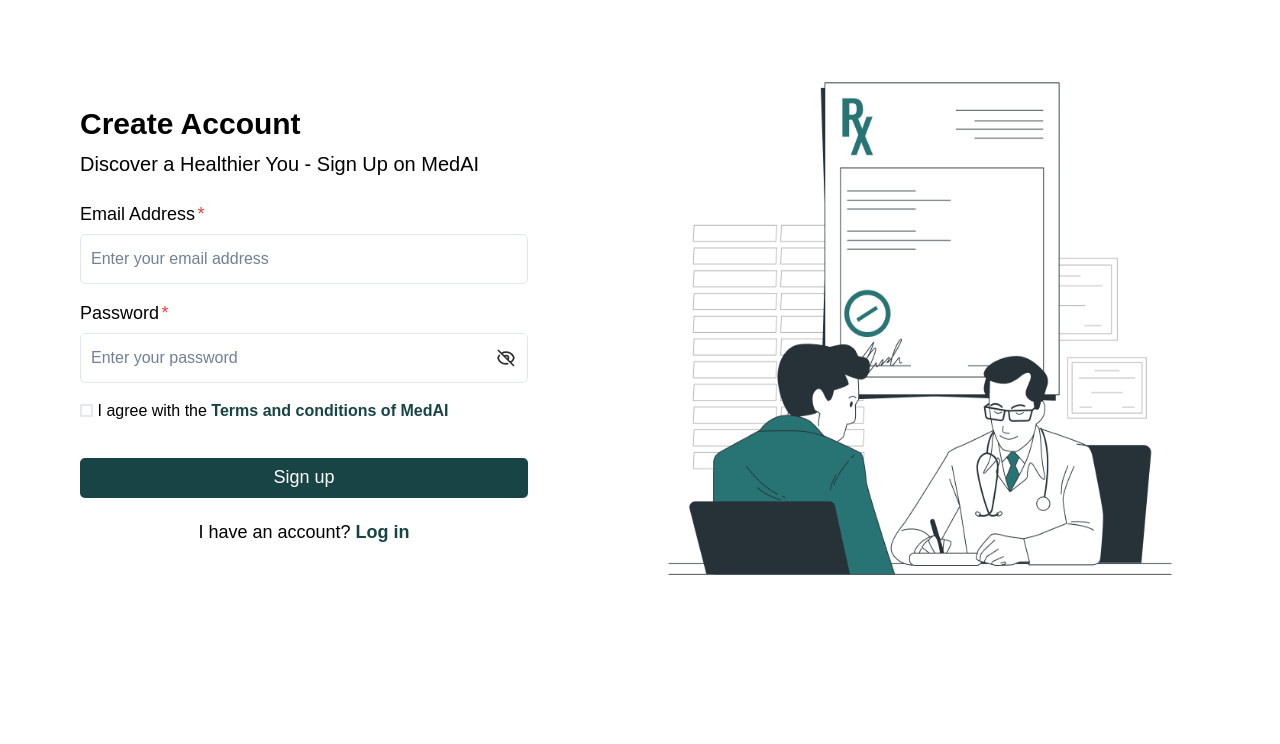
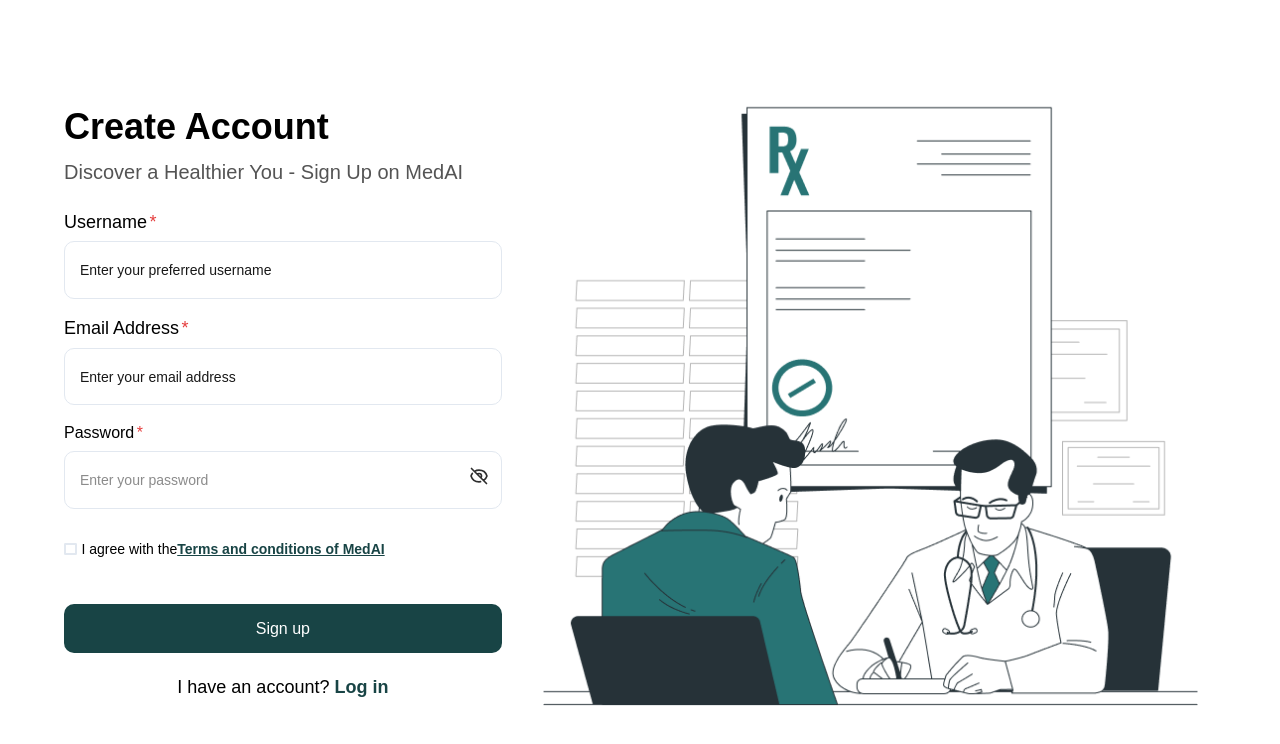
Before and after one commit to SapphireHacks/afrihacks2023-medai-frontend, a Next.js app: page /auth/signup in a window 1280 px wide. Shown: the top 744 px of the page. Built offline with nearby package versions, Linux system fonts and the light colour scheme.

Commit message:
add required username field to signup form

```diff
--- /dev/null
+++ b/src/components/auth/Inputs.tsx
@@ -0,0 +1,113 @@
+import { Button, FormControl, FormLabel, IconButton, Input, InputGroup, InputProps, InputRightElement, useBoolean } from "@chakra-ui/react";
+import { ForwardedRef, HTMLAttributes, MutableRefObject, forwardRef, useState } from "react";
+import EyeOffIcon from '@/assets/icons/eyeOff';
+import { Children } from "@/types";
+
+function AuthInput({ labelText, isRequired, inputRef, ...props }: HTMLAttributes<HTMLInputElement> & InputProps & {
+  labelText: string
+  inputRef: MutableRefObject<HTMLInputElement>
+}){
+  return(
+    <FormControl isRequired>
+      <FormLabel fontSize="lg">{labelText}</FormLabel>
+      <Input
+        _focusWithin={{ outline: "0", border: "1px solid", borderColor: "primary.800", boxShadow: "0" }}
+        _focusVisible={{ outline: "0", border: "1px solid", borderColor: "primary.800", boxShadow: "0" }}
+        borderRadius="1rem"
+        h="unset"
+        ref={inputRef}
+        fontSize="1.6rem"
+        color="#181818"
+        _placeholder={{ color: "currentColor", fontSize: "1.4rem" }}
+        p="1.5rem"
+        {...props}
+      />
+    </FormControl>
+  )
+}
+
+
+
+export function PasswordInput({ labelText, isRequired, inputRef, ...props }: HTMLAttributes<HTMLInputElement> & InputProps & {
+  labelText: string
+  inputRef: MutableRefObject<HTMLInputElement>
+}){
+  const [showPassword, setShowPassword] = useState(false);
+
+  return (
+    <FormControl isRequired>
+      <FormLabel fontSize="1.6rem">Password</FormLabel>
+      <InputGroup size="md">
+        <Input
+          p="1.5rem"
+          {...props}
+          onChange={props.onChange}
+          value={props.value}
+          type={showPassword ? 'text' : 'password'}
+          _focusWithin={{ outline: "0", border: "1px solid",  borderColor: "primary.800", boxShadow: "0" }}
+          _focusVisible={{ outline: "0", border: "1px solid",  borderColor: "primary.800", boxShadow: "0" }}
+          borderRadius="1rem"
+          h="unset"
+          ref={inputRef}
+          fontSize="1.6rem"
+          color="#18181880"
+          _placeholder={{ color: "currentColor", fontSize: "1.4rem"}}
+        />
+        <InputRightElement width="4.5rem" mt="1.25rem">
+          <IconButton
+            type="button"
+            bg="transparent"
+            h="1.5rem"
+            aria-label="hide password"
+            icon={<EyeOffIcon />}
+            onClick={() => setShowPassword(prev => !prev)}
+            _hover={{ bg: 'transparent' }}
+          />
+        </InputRightElement>
+      </InputGroup>
+    </FormControl>
+  )
+}
+
+export const SubmitButton = ({ children, loading }: {
+  children: Children["children"]
+  loading?: boolean
+}) => {
+  return (
+    <Button
+      type="submit"
+      py="1.5rem"
+      px="1rem"
+      borderRadius="1rem"
+      fontSize="1.6rem"
+      fontWeight="400"
+      bg="primary.900"
+      mt="2rem"
+      h="unset"
+      w="100%"
+      color="white"
+      _hover={{ bg: 'primary.700' }}
+      isLoading={loading}
+      cursor="pointer"
+    >
+      {children}
+    </Button>
+  )
+}
+
+
+export const BasicInput = forwardRef<HTMLInputElement, InputProps & { labelText: string }>(
+  ({ ...props }: any, ref: ForwardedRef<HTMLInputElement>) => {
+    return (
+      <AuthInput {...props} inputRef={ref}/>
+    );
+  },
+);
+
+export const PasswordTypeInput = forwardRef<HTMLInputElement, InputProps & {labelText: string}>(
+  ({ ...props }: any, ref: ForwardedRef<HTMLInputElement>) => {
+    return (
+      <PasswordInput {...props} inputRef={ref}/>
+    );
+  },
+);
--- /dev/null
+++ b/src/components/auth/Layout.tsx
@@ -0,0 +1,41 @@
+import {
+  Box,
+  Flex,
+} from '@chakra-ui/react';
+import Image, { StaticImageData } from 'next/image';
+import { Children } from "@/types";
+
+const Layout = ({ children, imageAlt, imageSource }: Children & {
+  imageSource: StaticImageData | string
+  imageAlt: string
+}) => {
+
+
+  return (
+    <Flex w="100dvw" minH="100dvh" justify="center" align="center">
+      <Flex
+        justifyContent={{md: "space-between"}}
+        align={{md: "center"}}
+        w="90%"
+        mx="auto"
+        flexDir={{ base: 'column-reverse', md: 'row' }}>
+        <Box textAlign={{ base: 'center', md: 'left' }} flexGrow="1" maxW={{md:"38%"}}>
+          {children}
+        </Box>
+        <Box as={Flex} flexGrow="1" maxW={{ md: "60%" }} h={{ base: "30vh", md: "calc(100dvh - 160px)" }}>
+          <Image
+            src={imageSource}
+            alt={imageAlt}
+            style={{
+              width: '100%',
+              height: "100%",
+              objectFit: "contain"
+            }}
+          />
+        </Box>
+      </Flex>
+    </Flex>
+  );
+};
+
+export default Layout;
--- /dev/null
+++ b/src/components/auth/Text.tsx
@@ -0,0 +1,27 @@
+import { Children } from "@/types";
+import {
+  Text
+} from '@chakra-ui/react';
+
+export const FormHeading = ({ children }: Children) => {
+  return (
+    <Text fontSize={{ base: "2.4rem", md: "3.6rem" }} fontWeight="600">
+      {children}
+    </Text>
+  )
+}
+
+export const Paragraph = ({ children }: Children) => {
+  return (
+    <Text
+      fontSize={{
+        base: '1.4rem',
+        md: '2rem'
+      }}
+      fontWeight="400"
+      color="text.300"
+    >
+      {children}
+    </Text>
+  )
+}
--- a/src/pages/auth/signup.tsx
+++ b/src/pages/auth/signup.tsx
@@ -1,39 +1,28 @@
 import {
-  Box,
-  Button,
   Checkbox,
   Flex,
-  FormControl,
-  FormLabel,
-  IconButton,
-  Input,
-  InputGroup,
-  InputRightElement,
+  VStack,
   Text
 } from '@chakra-ui/react';
-import Image from 'next/image';
 import SignUpImage from '@/assets/images/signup-image.png';
-import EyeOffIcon from '@/assets/icons/eyeOff';
-import { useState } from 'react';
 import Link from 'next/link';
 import urls from '../../services/urls';
 import useAxios from '@/hooks/use-axios';
 import { SubmitHandler, useForm } from 'react-hook-form';
 import toast from 'react-hot-toast';
-import { useRouter } from 'next/router';
+import { BasicInput, PasswordTypeInput, SubmitButton } from "@/components/auth/Inputs";
+import { FormHeading, Paragraph } from "@/components/auth/Text";
+import Layout from "@/components/auth/Layout";
 
 const SignUp = () => {
-  const [showPassword, setShowPassword] = useState(false);
-  const handleClick = () => setShowPassword(!showPassword);
-  const router = useRouter();
-
   const { loading, makeRequest } = useAxios();
 
   const formHook = useForm({
     defaultValues: {
       email: '',
       password: '',
-      hasAcceptedAppTermsOfService: false
+      hasAcceptedAppTermsOfService: false,
+      userName: ''
     }
   });
 
@@ -46,6 +35,7 @@
   const submit: SubmitHandler<{
     email: string;
     password: string;
+    userName: string
   }> = async (data: any) => {
     if (!data) return;
 
@@ -74,63 +64,28 @@
   };
 
   return (
-    <Flex
-      pt="6rem"
-      justifyContent="space-between"
-      flexDir={{
-        base: 'column-reverse',
-        md: 'row'
-      }}
-      px={{
-        base: '0',
-        md: '8rem'
-      }}
-    >
-      <Box
-        w={{
-          base: '90%',
-          md: '50%'
-        }}
-        mx={{
-          base: '2rem',
-          md: 'unset'
-        }}
-        mt="4rem"
-      >
-        <Box
-          w={{
-            base: '100%',
-            md: '80%'
-          }}
-          textAlign={{
-            base: 'center',
-            md: 'unset'
-          }}
-          mb="4rem"
-        >
-          <Text fontSize="3xl" fontWeight="550">
-            Create Account
-          </Text>
-          <Text
-            fontSize={{
-              base: 'base',
-              md: 'xl'
-            }}
-            fontWeight="400"
-          >
-            Discover a Healthier You - Sign Up on MedAI
-          </Text>
-
-          <form onSubmit={handleSubmit(submit)}>
-            <Flex flexDir="column" mt="2rem" gap="1.5rem">
-              <FormControl isRequired>
-                <FormLabel fontSize="lg">Email Address</FormLabel>
-                <Input
+    <Layout imageSource={SignUpImage} imageAlt={"Signup Illustration"}>
+      <Flex w="100%" flexDir="column">
+        <FormHeading>Create Account</FormHeading>
+        <Paragraph>Discover a Healthier You - Sign Up on MedAI</Paragraph>
+        <VStack as="form" spacing="2.4rem" onSubmit={handleSubmit(submit)} w="100%" >
+          <Flex flexDir="column" mt="2rem" gap="1.5rem" w="full">
+            <BasicInput
+              labelText="Username"
+              placeholder="Enter your preferred username"
+              type="text"
+              {...register('userName', {
+                required: 'Username is required',
+                pattern: {
+                  value: /^[a-zA-Z\-]+$/,
+                  message: 'Entered value does not match username format'
+                }
+              })}
+            />
+            <BasicInput
+              labelText="Email Address"
+              placeholder="Enter your email address"
               type="email"
-                  h="5rem"
-                  borderRadius="0.5rem"
-                  fontSize="base"
-                  placeholder="Enter your email address"
               {...register('email', {
                 required: 'Email is required',
                 pattern: {
@@ -139,17 +94,10 @@
                 }
               })}
             />
-              </FormControl>
-              <FormControl isRequired>
-                <FormLabel fontSize="lg">Password</FormLabel>
-                <InputGroup size="md">
-                  <Input
-                    pr="4.5rem"
-                    type={showPassword ? 'text' : 'password'}
-                    h="5rem"
-                    borderRadius="0.5rem"
-                    fontSize="base"
+            <PasswordTypeInput
+              labelText="Password"
               placeholder="Enter your password"
+              type="password"
               {...register('password', {
                 required: 'Password is required',
                 minLength: {
@@ -158,82 +106,38 @@
                 }
               })}
             />
-                  <InputRightElement width="4.5rem" mt="1.25rem">
-                    <IconButton
-                      bg="transparent"
-                      h="1.5rem"
-                      aria-label="hide password"
-                      icon={<EyeOffIcon />}
-                      onClick={handleClick}
-                      _hover={{ bg: 'transparent' }}
-                    />
-                  </InputRightElement>
-                </InputGroup>
-              </FormControl>
-              <Flex justifyContent="space-between" alignItems="center">
+
+            <Flex align="start" gap="1.2rem" mt="1.4rem">
               <Checkbox
                 size="lg"
                 {...register('hasAcceptedAppTermsOfService', {
                   required: 'Please accept the terms and conditions'
                 })}
               >
-                  <Text fontSize="base">
-                    I agree with the{' '}
-                    <Text as="span" color="primary.900" fontWeight="600">
+                <Text fontSize="1.4rem">
+                  I agree with the
+                  <Text textDecor="underline" as="span" color="primary.900" fontWeight="600">
                     Terms and conditions of MedAI
                   </Text>
                 </Text>
               </Checkbox>
             </Flex>
-              <Button
-                type="submit"
-                h="4rem"
-                borderRadius="0.5rem"
-                fontSize="lg"
-                fontWeight="400"
-                bg="primary.900"
-                mt="2rem"
-                color="white"
-                _hover={{ bg: 'primary.700' }}
-                isLoading={loading}
-              >
-                Sign up
-              </Button>
           </Flex>
-          </form>
+          <SubmitButton loading={loading}>Sign up</SubmitButton>
+        </VStack>
         <Text textAlign="center" fontSize="lg" fontWeight="400" mt="2rem">
-            I have an account?{' '}
-            <Link href="/auth/login">
+          I have an account?
           <Text
-                as="span"
+            as={Link}
+            href="/auth/login"
             color="primary.900"
             fontWeight="600"
             cursor="pointer"
-              >
-                Log in
+          > Log in </Text>
         </Text>
-            </Link>
-          </Text>
-        </Box>
-      </Box>
-      <Box
-        w={{
-          base: '80%',
-          md: '45%'
-        }}
-        mx="auto"
-      >
-        <Image
-          src={SignUpImage}
-          alt="signup illustration"
-          style={{
-            width: '100%',
-            height: '100%'
-          }}
-        />
-      </Box>
       </Flex>
-  );
+    </Layout>
+  )
 };
 
 export default SignUp;
```
Also changed, not shown: src/pages/auth/login.tsx (+31 -122 lines). Lines whose indentation alone changed are shown as unchanged.
